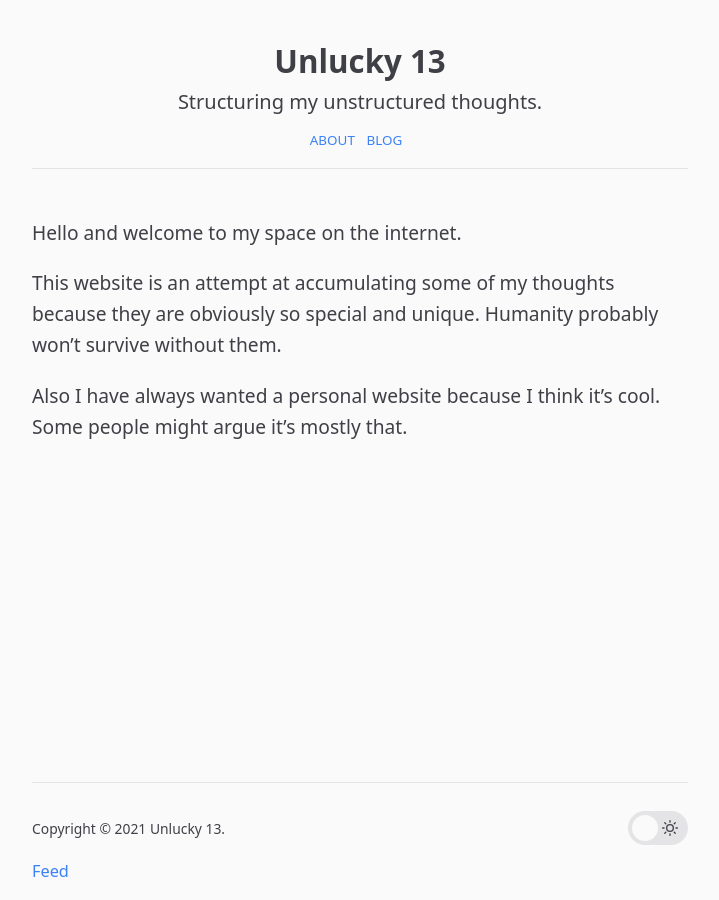
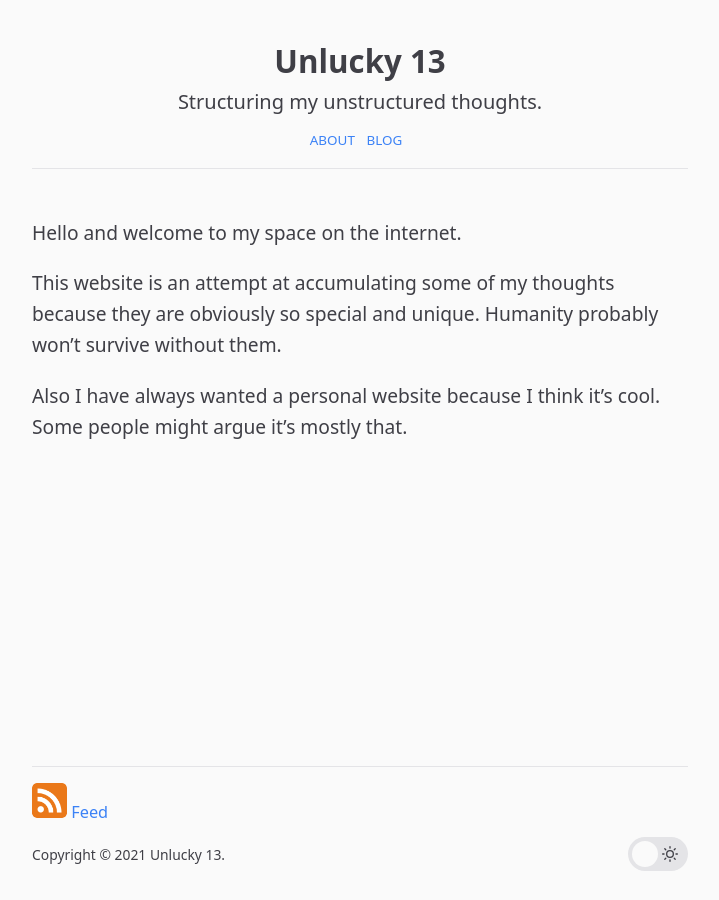
Before and after one commit to imhobo/imhobo.github.io, a Jekyll site: the page built from index.md, in a window 1280 px wide. Shown: the whole page, without its empty margins (280-999 px from the left). Built offline with Jekyll 4.4.1, drawn with Linux system fonts in a browser that asks for light colours.

Commit message:
Add rss feed button back

```diff
--- a/_includes/footer.html
+++ b/_includes/footer.html
@@ -1,5 +1,9 @@
 <footer class="footer">
 
+  <a href="/feed.xml">
+    <img src="/images/rss.png" width="35" height="35">
+    Feed
+  </a>
 
   <div class="footer__credit">
     <div>
@@ -18,6 +22,4 @@
 
   </div>
 
-  <a href="/feed.xml"><i class="fas fa-fw fa-rss-square" aria-hidden="true"></i> Feed</a>
-
 </footer>
```
